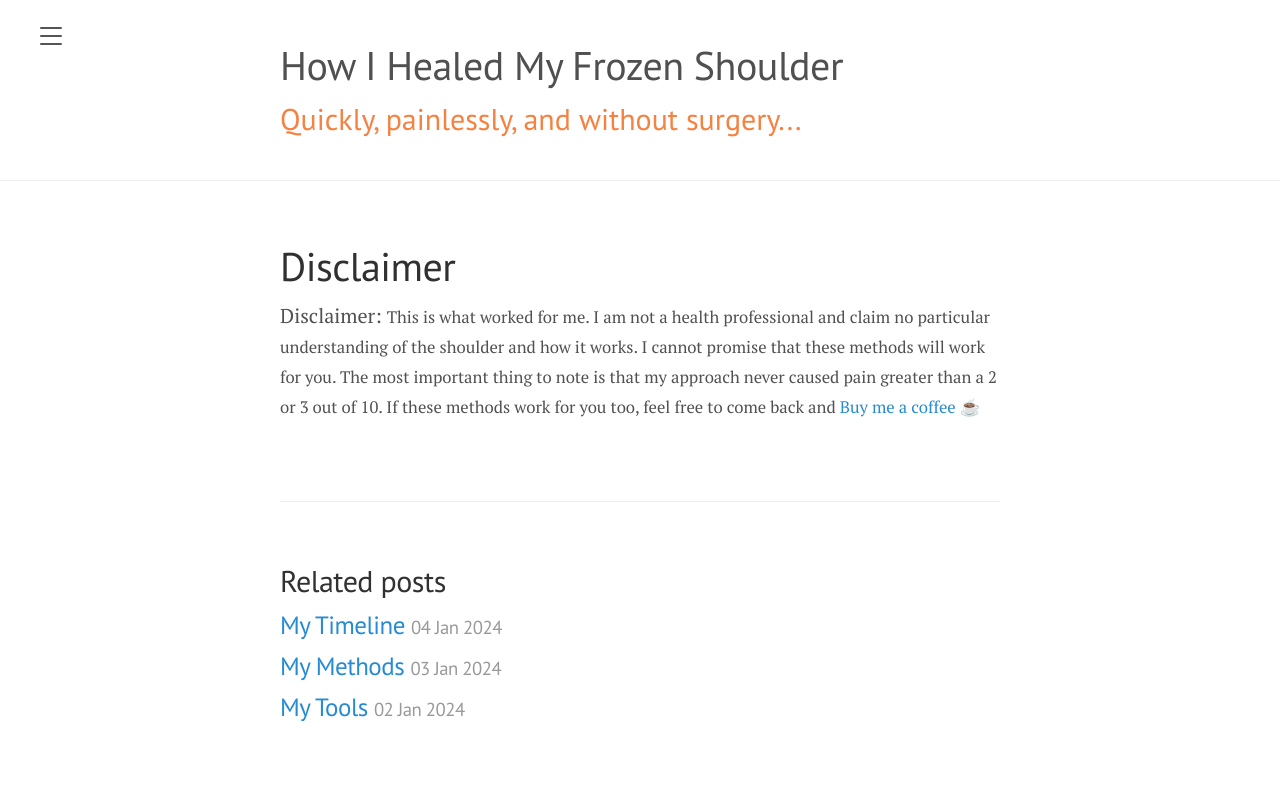
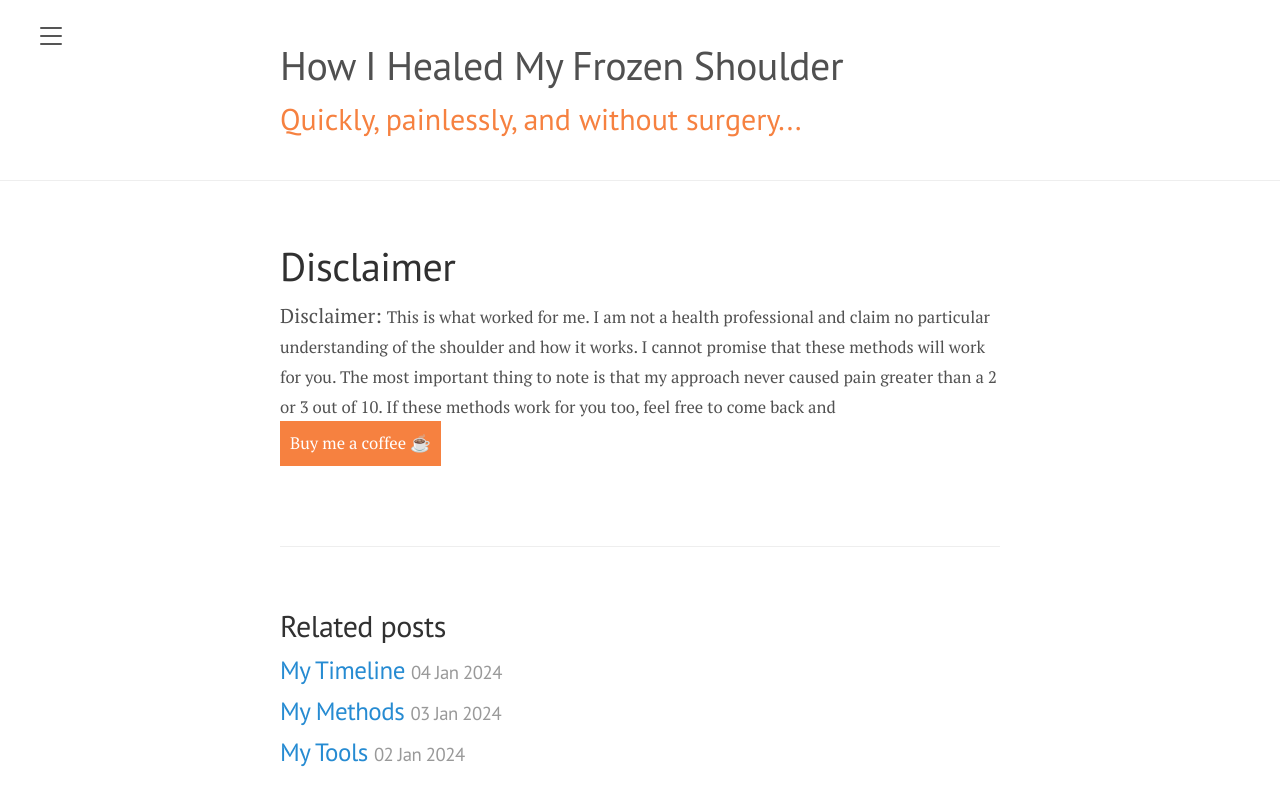
Before and after one commit to suzycc/heal-frozen-shoulder, a Jekyll site: the page built from _posts/2024-01-05-disclaimer.md, in a window 1280 px wide. Shown: the top 806 px of the page. Built offline with Jekyll 4.4.1, drawn with Linux system fonts in a browser that asks for light colours.

Commit message:
Update lanyon.css

```diff
--- a/public/css/lanyon.css
+++ b/public/css/lanyon.css
@@ -559,9 +559,8 @@
   box-shadow: -.25rem 0 .5rem rgba(0,0,0,.1);
 }
 
-button {
+a.button {
   display: inline-block;
-  border: chartreuse 1px solid;
   padding: 0.5rem;
   background-color: #f68140;
   color: white;
```
